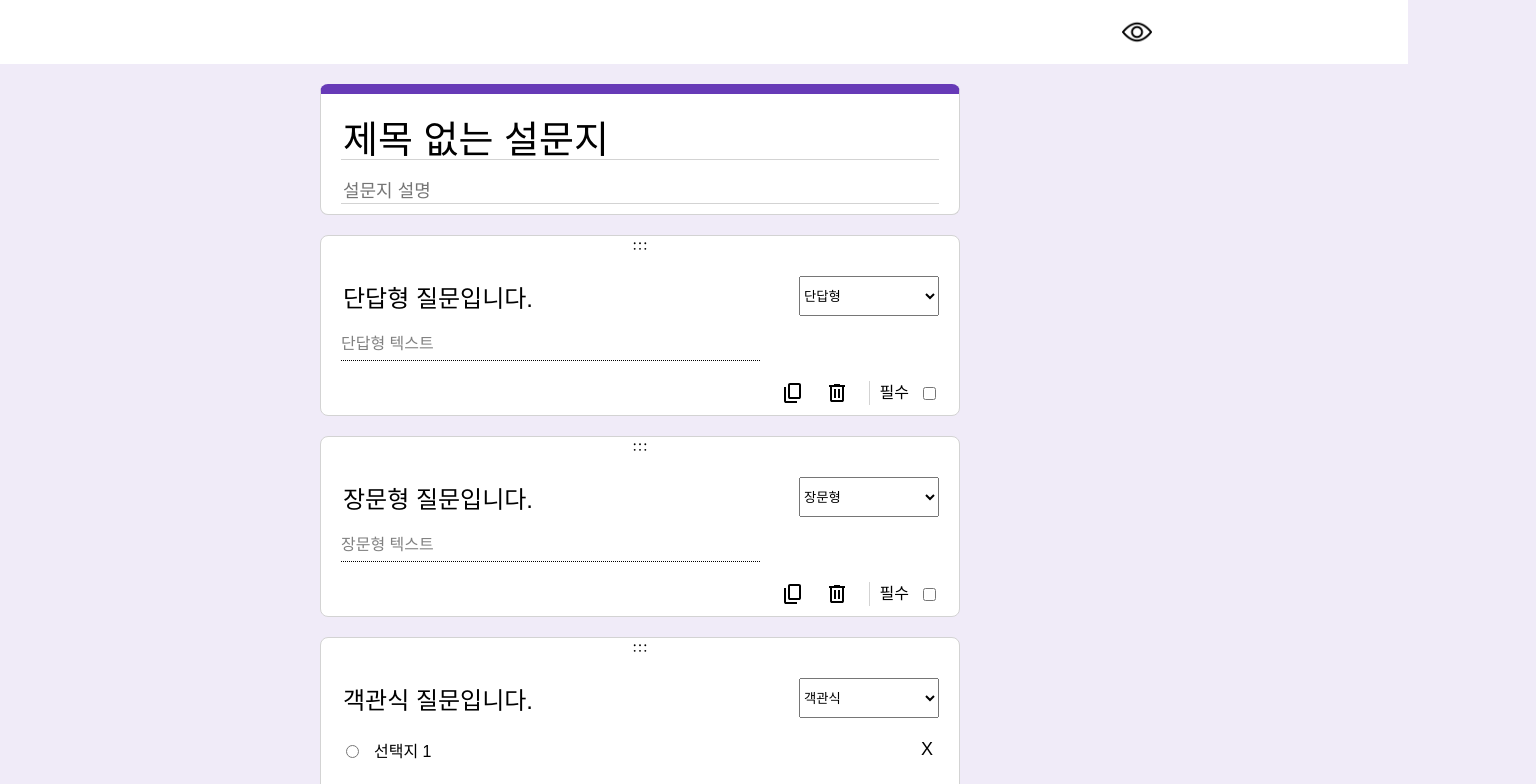
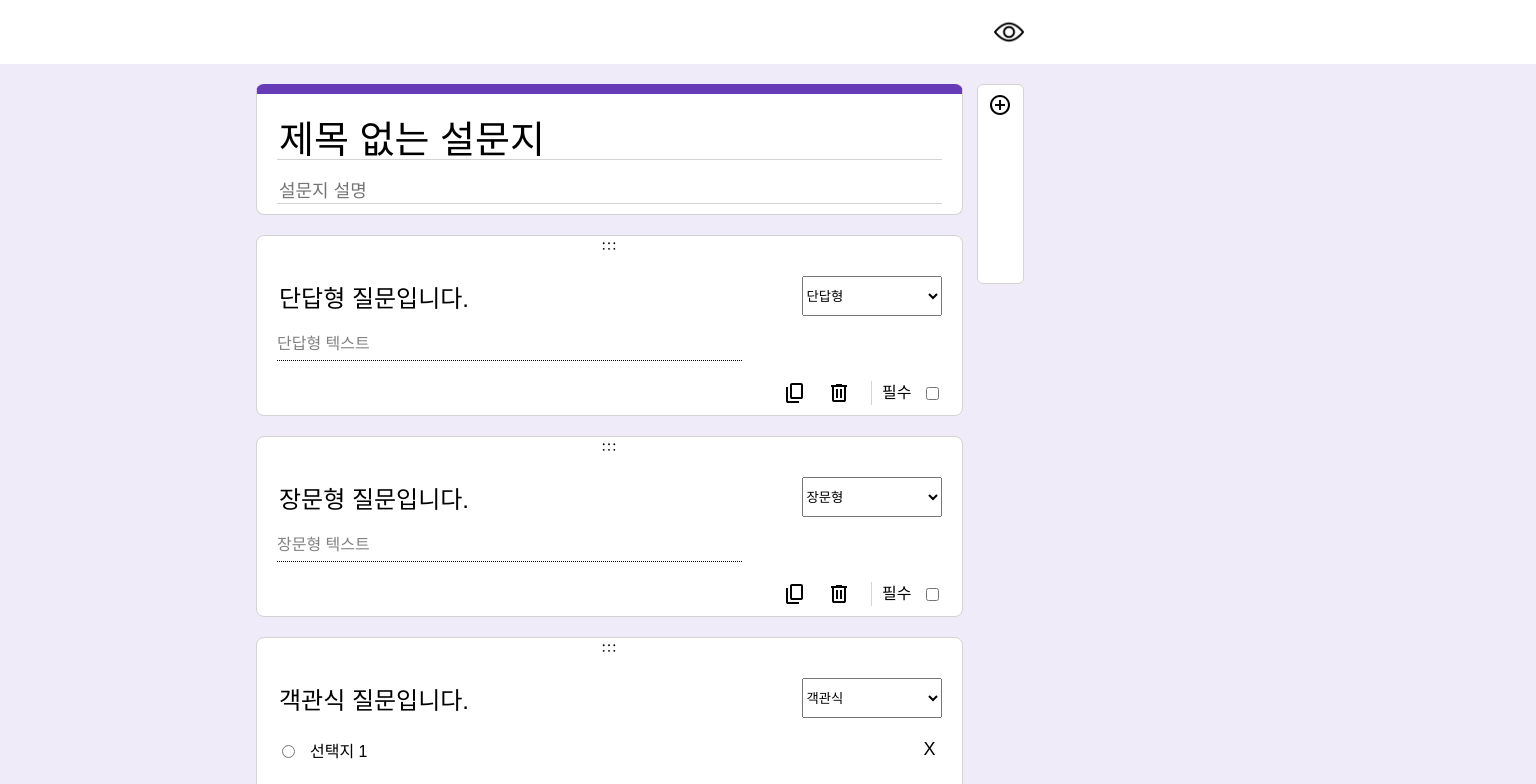
Before and after one commit to guridaek/ts-google-forms, a React (Vite) app: page / in a window 1280 px wide. Shown: the top 784 px of the page, 1536 px wide, since content can reach past the window. Built offline with nearby package versions, Linux system fonts and the light colour scheme.

Commit message:
feat: 사이드바 구현

```diff
--- a/src/App.styled.ts
+++ b/src/App.styled.ts
@@ -1,8 +1,5 @@
 import styled from "styled-components";
 
 export const Container = styled.div`
-  max-width: 640px;
-
-  margin-left: auto;
-  margin-right: auto;
+  width: 100%;
 `;
--- a/src/components/MenuBar/MenuBar.styled.ts
+++ b/src/components/MenuBar/MenuBar.styled.ts
@@ -8,7 +8,7 @@ export const Container = styled.header`
   width: 100vw;
   height: 8vh;
 
-  padding-right: 20vw;
+  padding-right: 40vw;
 
   background-color: white;
 
--- /dev/null
+++ b/src/components/SideBar/SideBar.styled.ts
@@ -0,0 +1,23 @@
+import styled from "styled-components";
+
+export const Container = styled.aside`
+  display: flex;
+  flex-direction: column;
+  align-items: center;
+
+  position: sticky;
+  top: 10px;
+  width: 50px;
+  height: 200px;
+
+  box-sizing: border-box;
+  border-radius: 6px;
+  border: 1px solid lightgray;
+  padding: 8px;
+
+  background-color: white;
+`;
+
+export const Icon = styled.img`
+  cursor: pointer;
+`;
--- /dev/null
+++ b/src/components/SideBar/SideBar.tsx
@@ -0,0 +1,20 @@
+import * as S from "./SideBar.styled";
+import addImg from "../../assets/addCircle.svg";
+import { useAppDispatch } from "../../redux/hooks";
+import { addQuestion } from "../../redux/slice/surveySlice";
+
+function SideBar() {
+  const dispatch = useAppDispatch();
+
+  const handleAddButtonClick = () => {
+    dispatch(addQuestion());
+  };
+
+  return (
+    <S.Container>
+      <S.Icon src={addImg} width="24px" onClick={handleAddButtonClick} />
+    </S.Container>
+  );
+}
+
+export default SideBar;
--- a/src/pages/CreateSurveyPage.styled.ts
+++ b/src/pages/CreateSurveyPage.styled.ts
@@ -5,4 +5,17 @@ export const Container = styled.main`
   flex-direction: column;
   align-items: center;
   gap: 20px;
+
+  width: 100%;
+  height: 100%;
 `;
+
+export const Body = styled.div`
+  display: flex;
+  gap: 14px;
+
+  width: 60%;
+
+  margin-left: auto;
+  margin-right: auto;
+`;
--- a/src/pages/CreateSurveyPage.tsx
+++ b/src/pages/CreateSurveyPage.tsx
@@ -1,12 +1,16 @@
 import MenuBar from "../components/MenuBar/MenuBar";
 import QuestionItemList from "../components/QuestionItemList/QuestionItemList";
+import SideBar from "../components/SideBar/SideBar";
 import * as S from "./CreateSurveyPage.styled";
 
 function CreateSurveyPage() {
   return (
     <S.Container>
       <MenuBar />
-      <QuestionItemList />
+      <S.Body>
+        <QuestionItemList />
+        <SideBar />
+      </S.Body>
     </S.Container>
   );
 }
```
Also changed, not shown: src/assets/addCircle.svg (added).
